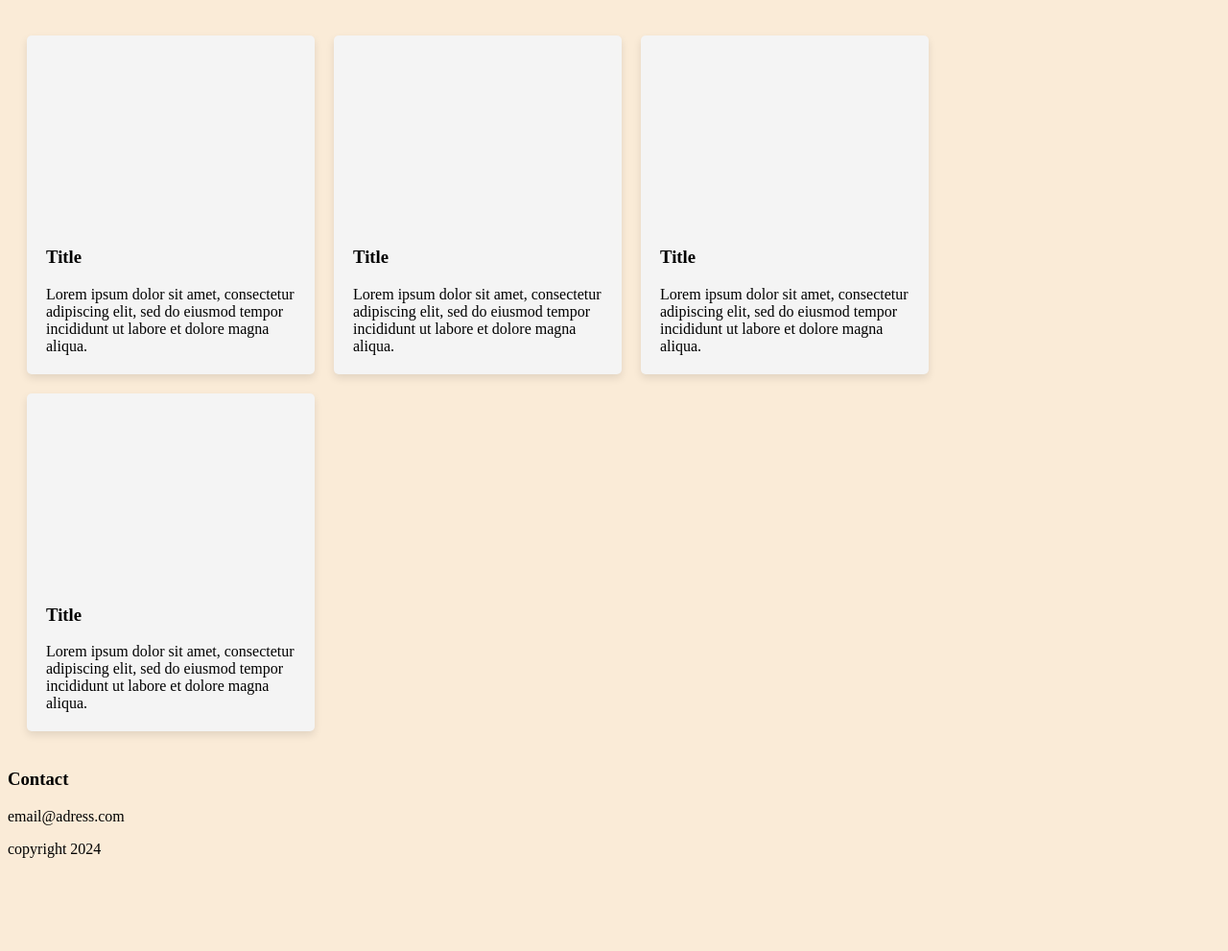
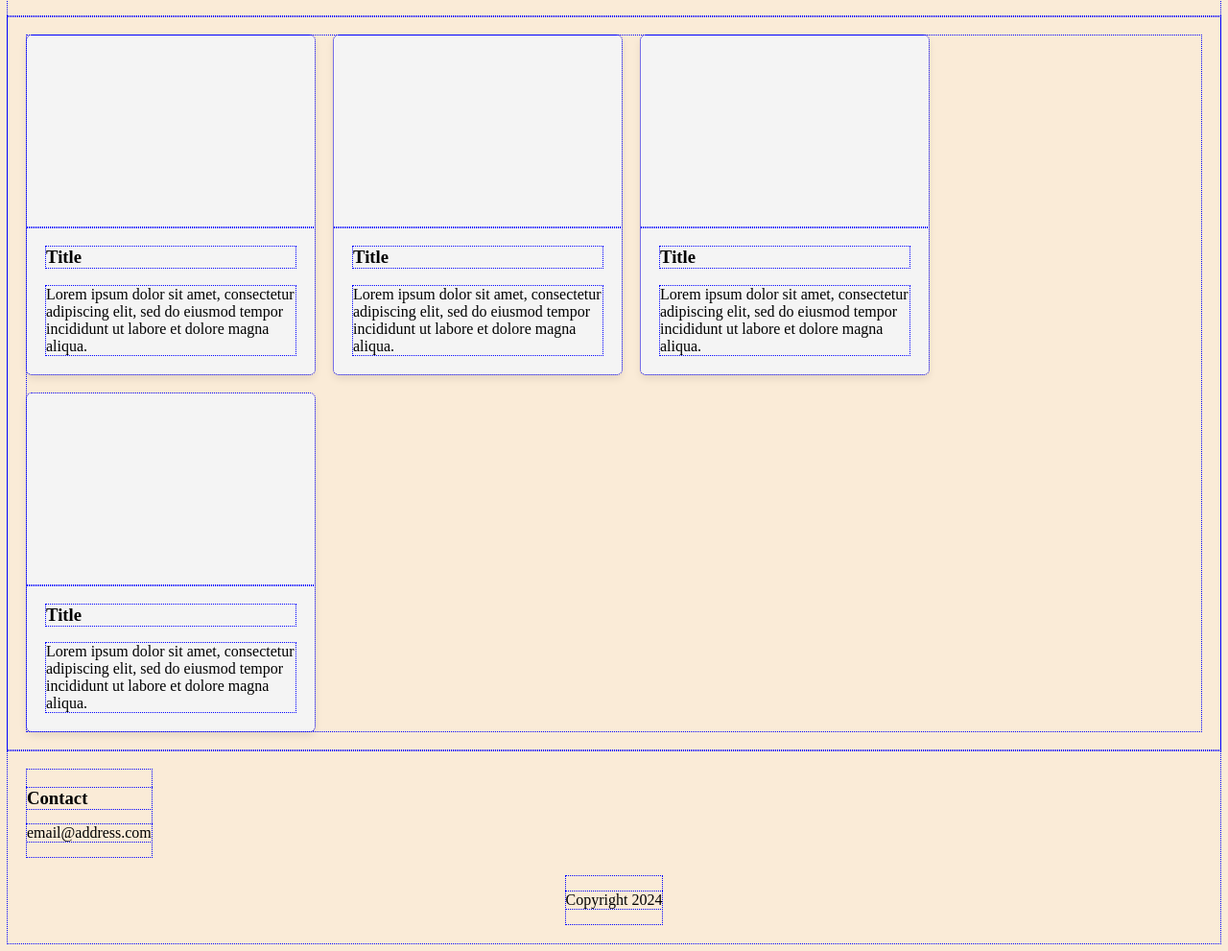
Before and after one commit to er1927/casa-condor-001, a plain HTML site: page index.html in a window 1280 px wide. Shown: the part 111-1102 px from the top of the page at 96% size. Before the commit the page ends 1021 px from the top, so only its background shows below. Drawn offline with Linux system fonts and the light colour scheme.

Commit message:
Added basic style to footer.

```diff
--- a/css/style.css
+++ b/css/style.css
@@ -1,3 +1,7 @@
+* {
+    outline: dotted 1.5px blue;
+}
+
 body {
     background-color: antiquewhite;
 }
@@ -66,3 +70,24 @@ body {
 .card__description {
     margin-bottom: 0;
 }
+
+.footer {
+    display: flex;
+    flex-direction: column;
+    align-items: flex-start;
+    padding: 20px;
+}
+
+.footer__contact {
+    margin-bottom: 20px;
+}
+
+.footer__contact h3 {
+    margin-bottom: 5px;
+}
+
+.footer__copyright {
+    margin: 0 auto;
+    margin-top: auto;
+    text-align: center;
+}
--- a/index.html
+++ b/index.html
@@ -49,19 +49,18 @@
                 </div>
             </article>
 
-            <!-- Repeat the above article structure for additional cards -->
         </div>
     </main>
 
-    <footer>
-        <div>
+    <footer class="footer">
+        <div class="footer__contact">
             <h3>Contact</h3>
-        <p>email@adress.com</p>
+            <p>email@address.com</p>
         </div>
-        <div>
-            <p>copyright 2024</p>
+        <div class="footer__copyright">
+            <p>Copyright 2024</p>
         </div>
+    </footer>
 
-    </footer>
 </body>
 </html>
```
